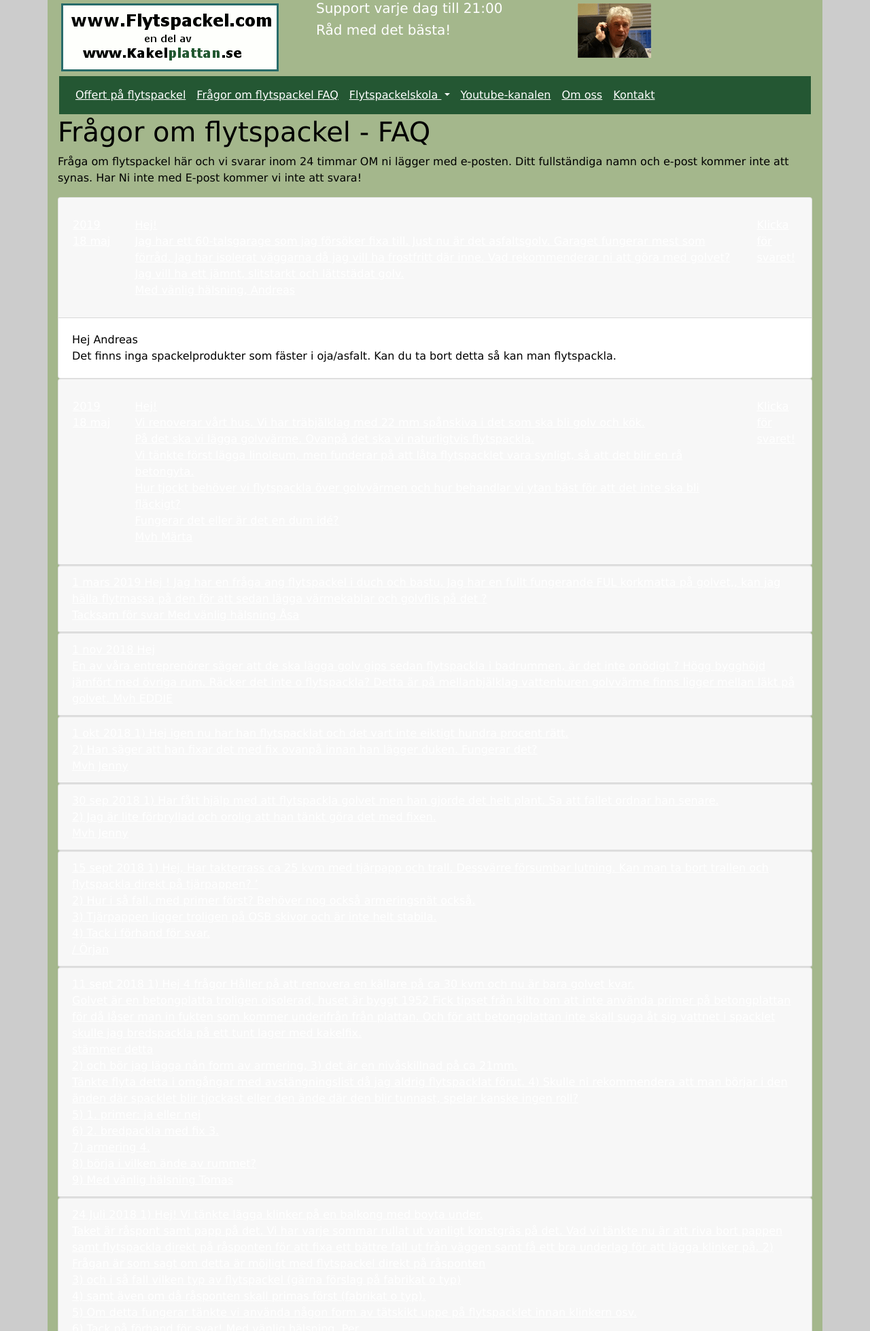
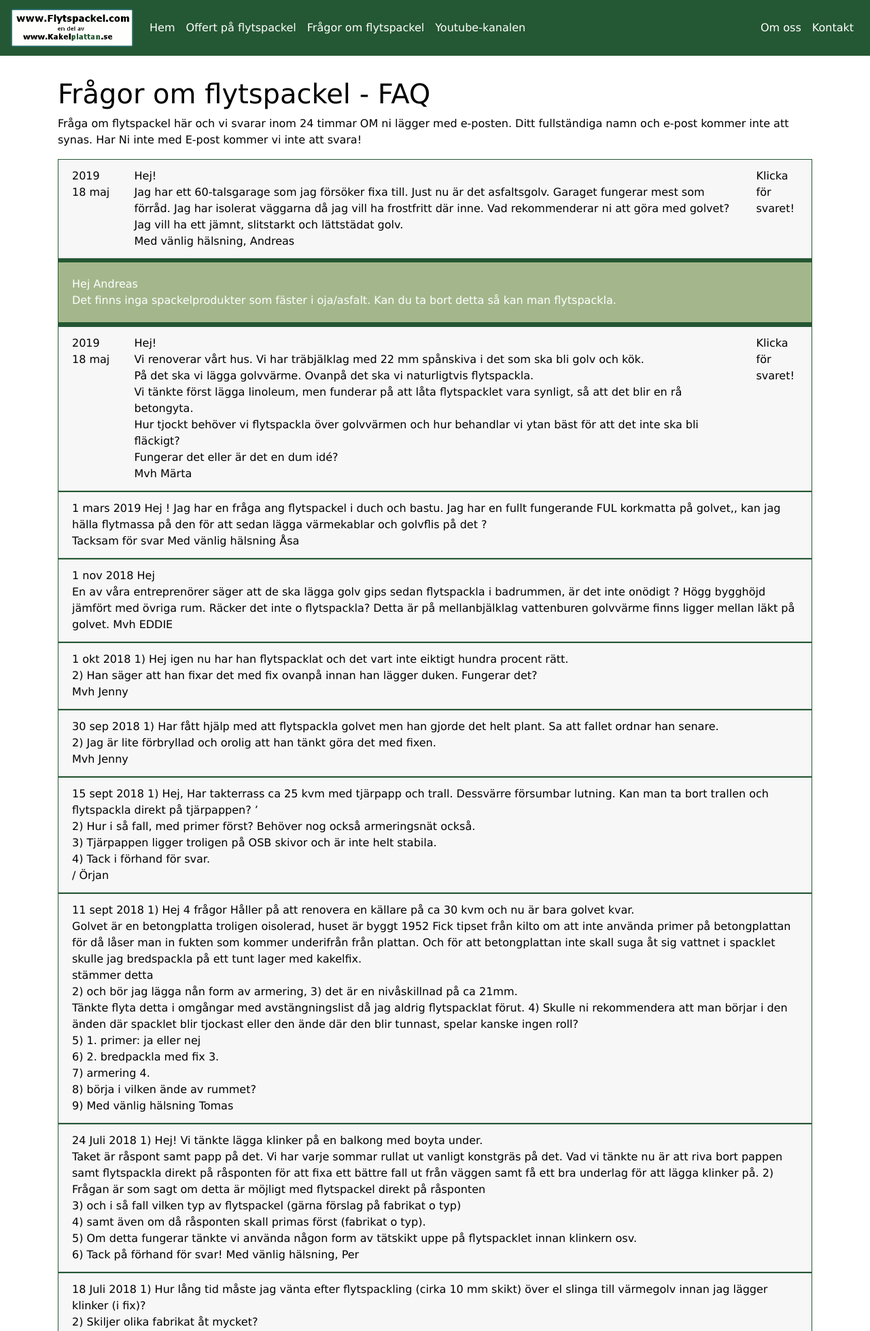
Before and after one commit to Kakelplattan-1/flytspackel.com, a PHP site: page /faq-flytspackel.php in a window 1280 px wide. Shown: the top 1958 px of the page at 68% size. Run offline with PHP 8.4, Linux system fonts and the light colour scheme; style sheets or scripts are compiled from the project's sources; some libraries are stand-ins or nearby versions.

Commit message:
Re-work of FAQ

```diff
--- a/css/main.sass
+++ b/css/main.sass
@@ -2,6 +2,7 @@
 $dark-green: #245733 !important
 $light-green: #a4b78c !important
 $btn-hover: #D8D8D8 !important
+$dark-hover: #C8C8C8 !important
 
 // Global elements
 *
@@ -90,3 +91,22 @@ nav
 
 .ladning-page
     padding-top: 0
+
+section.faq
+    .card
+        border: 1px solid $dark-green
+        border-radius: 0 !important
+        border: none
+        &:hover
+            background-color: $btn-hover
+            .collapse
+                background-color: white
+                color: white
+        .card-link
+            text-decoration: none
+            color: black !important
+        .collapse
+            color: white !important
+            background-color: $light-green
+            border-top: 6px solid $dark-green
+            border-bottom: 5px solid $dark-green
--- a/faq-flytspackel.php
+++ b/faq-flytspackel.php
@@ -1,6 +1,7 @@
-<?php include 'include/topp.php';?>
-<!-- Frågo -->
-<div class="container">
+<?php include 'include/head.php'; ?>
+<?php include 'include/navbar.php'; ?>
+
+<section class="container faq">
 	<h1>Frågor om flytspackel - FAQ</h1>
 		<p>
 			Fråga om flytspackel här och vi svarar inom 24 timmar OM ni lägger med e-posten.
@@ -12,8 +13,8 @@
 			<div class="card-header">
 				<a class="card-link" data-toggle="collapse" href="#collapse110">
 					<div class="row">
-						<div class="col-1">2019<br />18 maj</div>
-						<div class="col-10">
+						<div class="col-md-1">2019<br />18 maj</div>
+						<div class="col-md-10">
 							Hej!<br />
 							Jag har ett 60-talsgarage som jag försöker fixa till.
 							Just nu är det asfaltsgolv. Garaget fungerar mest som förråd.
@@ -22,7 +23,7 @@
 							<br />
 							Med vänlig hälsning, Andreas
 						</div>
-						<div class="col-1">Klicka<br /> för<br /> svaret!</div>
+						<div class="col-md-1">Klicka<br /> för<br /> svaret!</div>
 					 </div>
 				 </a>
 			</div>
@@ -38,8 +39,8 @@
 			<div class="card-header">
 				<a class="card-link" data-toggle="collapse" href="#collapse109">
 					<div class="row">
-						<div class="col-1">2019<br />18 maj</div>
-						<div class="col-10">
+						<div class="col-md-1">2019<br />18 maj</div>
+						<div class="col-md-10">
 							Hej!<br />
 							Vi renoverar vårt hus. Vi har träbjälklag med 22 mm spånskiva i det som ska bli golv och kök. <br />
 							På det ska vi lägga golvvärme. Ovanpå det ska vi naturligtvis flytspackla. <br />
@@ -49,7 +50,7 @@
 							<br />
 							Mvh Märta
 						</div>
-						<div class="col-1">Klicka<br /> för<br /> svaret!</div>
+						<div class="col-md-1">Klicka<br /> för<br /> svaret!</div>
 					 </div>
 				 </a>
 			</div>
@@ -2314,12 +2315,15 @@
 
 
 	</div>
-</div>
-<?php include 'include/fot.php';?>
-<!--
-Filmer:
-	Grundläggande->https://www.youtube.com/watch?v=hnCmSXCZEpU
-	Detalj ->https://www.youtube.com/watch?v=9cKsq14Kfsw
-	Sass ->https://www.youtube.com/watch?v=roywYSEPSvc
-	Detalj och lång->https://www.youtube.com/watch?v=Uhy3gtZoeOM
- -->
+</section>
+<?php include 'include/footer.php';?>
+
+<?php
+
+	// Filmer:
+	// 	Grundläggande->https://www.youtube.com/watch?v=hnCmSXCZEpU
+	// 	Detalj ->https://www.youtube.com/watch?v=9cKsq14Kfsw
+	// 	Sass ->https://www.youtube.com/watch?v=roywYSEPSvc
+	// 	Detalj och lång->https://www.youtube.com/watch?v=Uhy3gtZoeOM
+
+?>
```
Also changed, not shown: css/main.min.css (+1 -1 lines).
